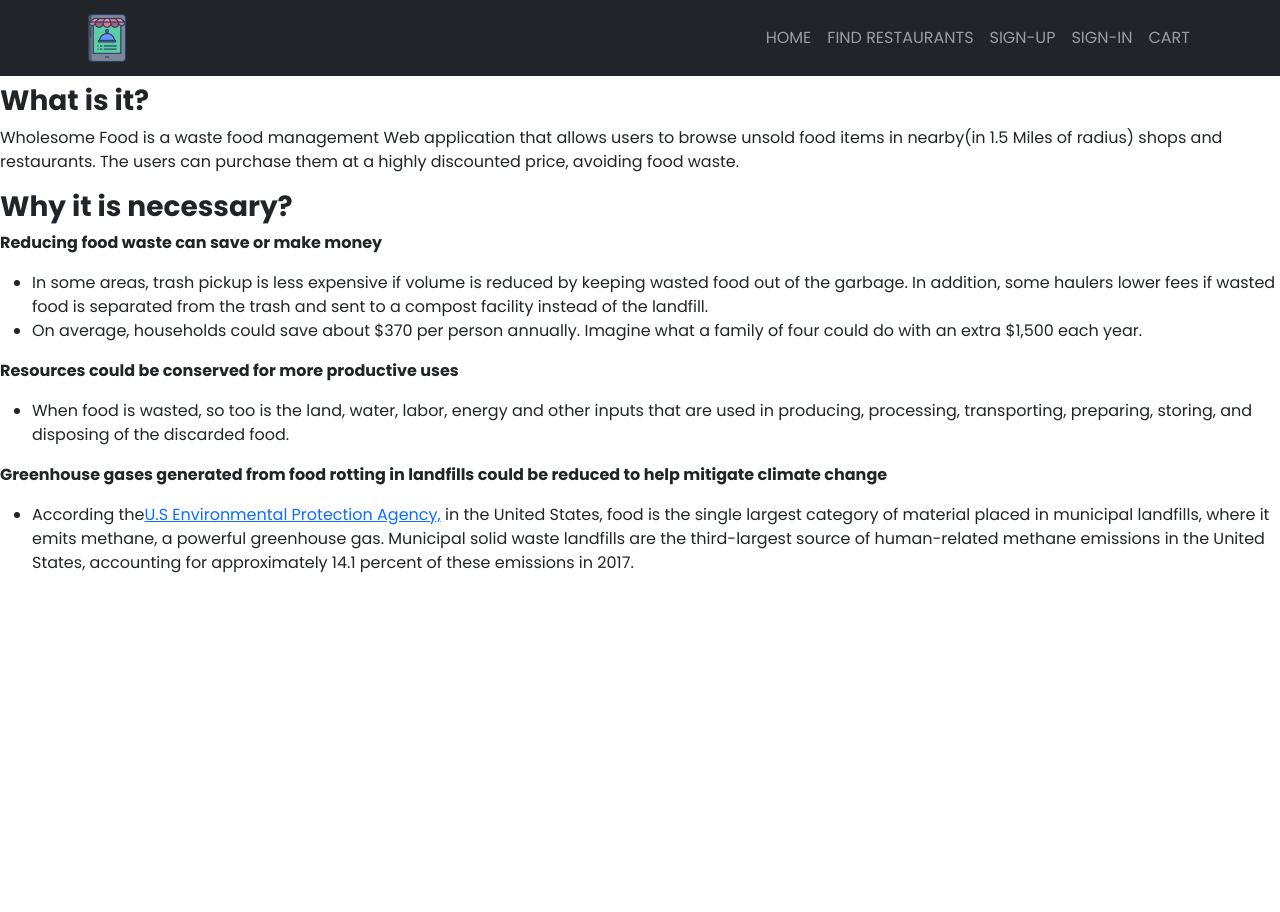
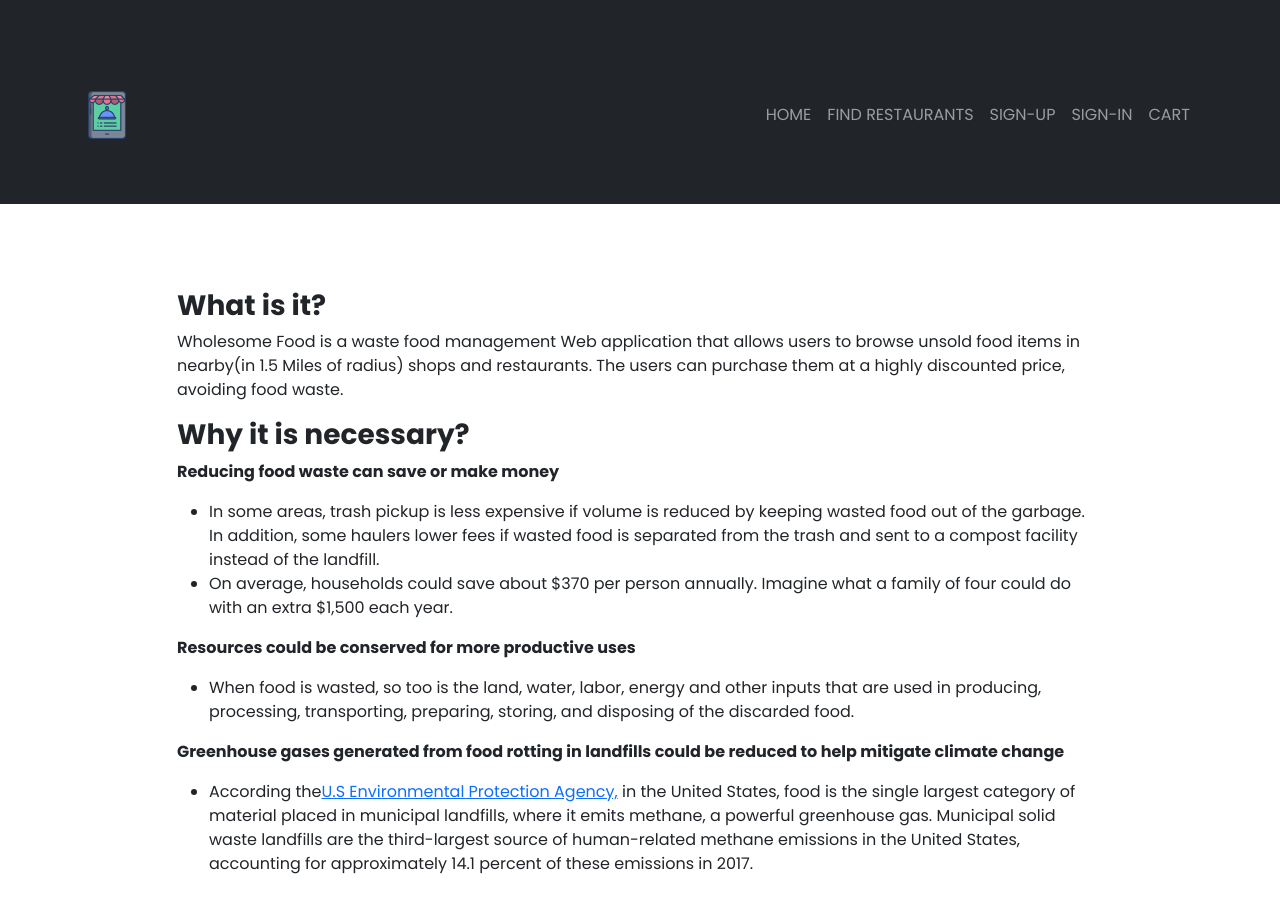
Before and after one commit to TechBhavyaShah/-5ivers, a React (Create React App) app in the folder client/: page / in a window 1280 px wide. Shown: the top 912 px of the page. Before the commit the page ends 800 px from the top, so only its background shows below. Built offline with nearby package versions, Linux system fonts and the light colour scheme; no server answers.

Commit message:
Home page design

```diff
--- a/client/src/App.css
+++ b/client/src/App.css
@@ -110,12 +110,12 @@
   object-fit: cover;
 }
 
-.profile{
+.profile {
   margin: auto;
   text-align: center;
 }
 
-.profileLink{
+.profileLink {
   color: white;
   padding: 0.4rem 0.8rem;
   background-color: #282c34;
@@ -127,9 +127,23 @@
 .profileLink:hover {
   background-color: white;
   color: #1a2a5a;
-	border: 2px solid  #1a2a5a;
+  border: 2px solid #1a2a5a;
 }
 
-.textCenter{
+.textCenter {
   text-align: center;
 }
+
+.container {
+  margin-top: 4.8rem;
+  margin-bottom: 3.2rem;
+}
+.row {
+  max-width: 120rem;
+}
+.col-xl-10 {
+  width: 83.3333333333%;
+}
+.col-xl-offset-1 {
+  margin-left: 8.3333333333%;
+}
--- a/client/src/components/Home.js
+++ b/client/src/components/Home.js
@@ -12,17 +12,19 @@ const Home = () => {
 
   // }
   return (
-    <div>
+    <div className="container">
+      <div className="row">
+        <div className="col-xl-10 col-xl-offset-1">
           <h1></h1>
           <h2></h2>
           <h3>
             <b>What is it?</b>
           </h3>
           <p>
-        Wholesome Food is a waste food management Web application that allows
-        users to browse unsold food items in nearby(in 1.5 Miles of radius)
-        shops and restaurants. The users can purchase them at a highly
-        discounted price, avoiding food waste.
+            Wholesome Food is a waste food management Web application that
+            allows users to browse unsold food items in nearby(in 1.5 Miles of
+            radius) shops and restaurants. The users can purchase them at a
+            highly discounted price, avoiding food waste.
           </p>
           <h3>
             <b>Why it is necessary?</b>
@@ -33,14 +35,15 @@ const Home = () => {
           </p>
           <ul>
             <li>
-          In some areas, trash pickup is less expensive if volume is reduced by
-          keeping wasted food out of the garbage. In addition, some haulers
-          lower fees if wasted food is separated from the trash and sent to a
-          compost facility instead of the landfill.
+              In some areas, trash pickup is less expensive if volume is reduced
+              by keeping wasted food out of the garbage. In addition, some
+              haulers lower fees if wasted food is separated from the trash and
+              sent to a compost facility instead of the landfill.
             </li>
             <li>
               On average, households could save about $370 per person annually.
-          Imagine what a family of four could do with an extra $1,500 each year.
+              Imagine what a family of four could do with an extra $1,500 each
+              year.
             </li>
           </ul>
           <p>
@@ -67,13 +70,16 @@ const Home = () => {
               <a href="https://www.epa.gov/sustainable-management-food/sustainable-management-food-basics">
                 U.S Environmental Protection Agency,
               </a>{" "}
-          in the United States, food is the single largest category of material
-          placed in municipal landfills, where it emits methane, a powerful
-          greenhouse gas. Municipal solid waste landfills are the third-largest
-          source of human-related methane emissions in the United States,
-          accounting for approximately 14.1 percent of these emissions in 2017.
+              in the United States, food is the single largest category of
+              material placed in municipal landfills, where it emits methane, a
+              powerful greenhouse gas. Municipal solid waste landfills are the
+              third-largest source of human-related methane emissions in the
+              United States, accounting for approximately 14.1 percent of these
+              emissions in 2017.
             </li>
           </ul>
+        </div>
+      </div>
     </div>
   );
 };
--- a/client/src/components/Restaurants.js
+++ b/client/src/components/Restaurants.js
@@ -197,7 +197,7 @@ const Restaurants = () => {
           setError404(false);
         }
       }
-      if (searchTerm.length !== 0) {
+      if (searchTerm.trim().length !== 0) {
         getSearchedTermData(searchTerm, userLat, userLon);
       } else {
         if (locationAcquired) {
@@ -290,7 +290,9 @@ const Restaurants = () => {
     return <Loader />;
   } else if (error404) {
     return (
-      <div className={classes.root}>
+      <div className="text-center">
+        <br />
+        <br />
         <label>
           Search Restaurants:
           <input
@@ -301,9 +303,8 @@ const Restaurants = () => {
           />
         </label>
         <br />
-        <br />
-        <br />
-        <h1>No Restaurant found.</h1>
+
+        <h1 className="text-center">No Restaurant found.</h1>
       </div>
     );
   } else if (restaurantsList) {
@@ -320,9 +321,12 @@ const Restaurants = () => {
     <div>
       {/* search restaurants */}
       <div className="text-center">
+        <br />
+        <br />
         <label>
           Search Restaurants:
           <input
+            type="text"
             id="name"
             name="name"
             defaultValue={searchTerm}
@@ -331,8 +335,6 @@ const Restaurants = () => {
         </label>
       </div>
 
-      <br />
-      <br />
       <br />
 
       <div className="container mt-5">
```
Lines whose indentation alone changed are shown as unchanged.
